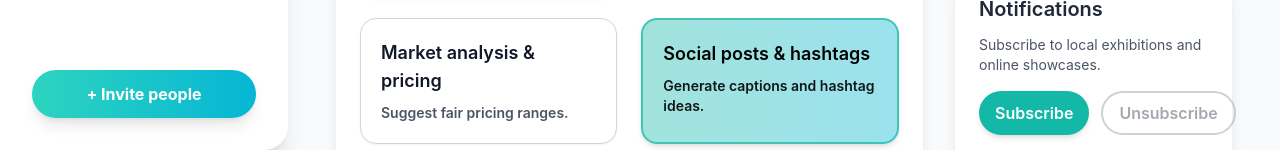
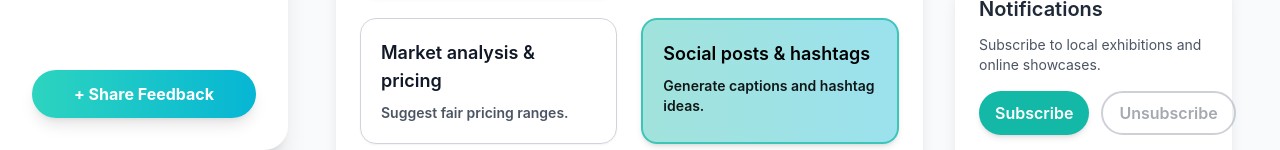
Before and after one commit to medhastuti/Artizen-AI, a React (Vite) app: page / in a window 1280 px wide. Shown: the part 650-800 px from the top of the page. Built offline with nearby package versions, Linux system fonts and the light colour scheme.

Commit message:
Update Sidebar.jsx

```diff
--- a/src/components/Sidebar.jsx
+++ b/src/components/Sidebar.jsx
@@ -71,7 +71,7 @@ export default function Sidebar({ isOpen, isMobile }) {
       {(isOpen || !isMobile) && (
         <div>
           <button className="w-full px-5 py-3 rounded-full bg-gradient-to-r from-teal-400 to-cyan-500 text-white font-bold shadow-lg hover:brightness-110 transition duration-300">
-            + Invite people
+            + Share Feedback
           </button>
         </div>
       )}
```
